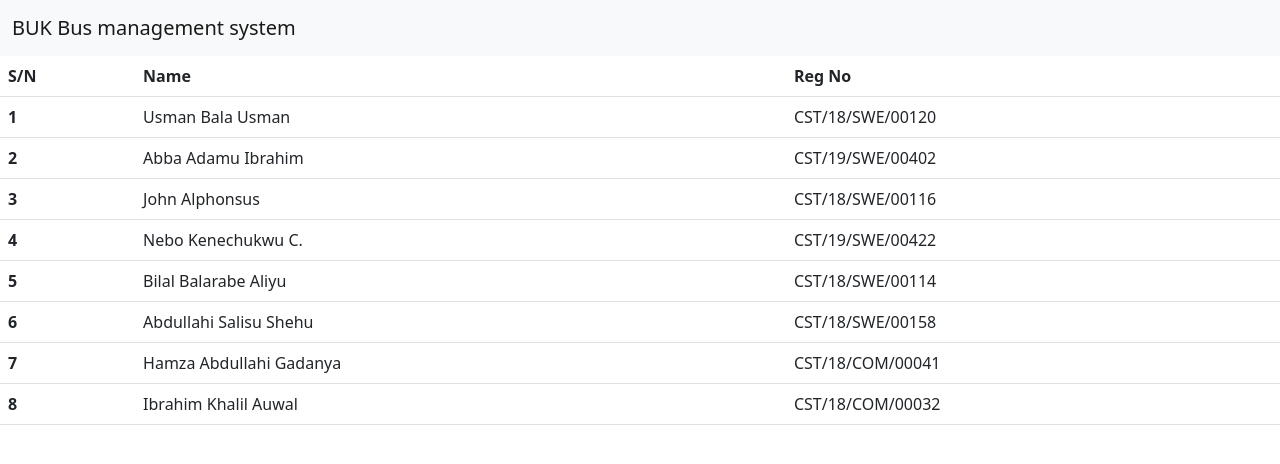
After one commit to usmanbala12/CSCproject, a Django app: page /participants/ in a window 1280 px wide. The commit adds this page. Shown: the top 464 px of the page. Run offline with Django 4.2, Linux system fonts and the light colour scheme.

Commit message:
made final changes

```diff
--- a/base/forms.py
+++ b/base/forms.py
@@ -18,13 +18,11 @@ def getChoices():
 
     return choices
 
-print(getChoices())
-
 
 class TicketForm(forms.Form):
     first_name = forms.CharField(max_length=15, widget=forms.TextInput(attrs={'class':'form-control'}))
     last_name = forms.CharField(max_length=15, widget=forms.TextInput(attrs={'class':'form-control'}))
-    vehicle = forms.ChoiceField(choices=getChoices(), required=True, widget=forms.Select(attrs={'class':'form-control'}))
+    vehicle = forms.ChoiceField(choices=getChoices, required=True, widget=forms.Select(attrs={'class':'form-control'}))
 
 class VehicleForm(ModelForm):
     class Meta:
--- a/base/templates/base/dashboard.html
+++ b/base/templates/base/dashboard.html
@@ -8,6 +8,7 @@
             <a class="nav-link" href='{% url "base:vehicles"%}'>Vehicles</a>
             <a class="nav-link" href='{% url "base:addvehicle"%}'>Add Vehicle</a>
             <a class="nav-link" href='{% url "base:createticket" %}'>Create Ticket</a>
+            <a class="nav-link" style='color:red' href='{% url "base:participants" %}'>participants</a>
         </div>
     </div>
     <div class="main">
--- /dev/null
+++ b/base/templates/base/participants.html
@@ -0,0 +1,54 @@
+{% extends 'base_generic.html' %}
+{% block content %}
+<table class="table">
+    <thead>
+      <tr>
+        <th scope="col">S/N</th>
+        <th scope="col">Name</th>
+        <th scope="col">Reg No</th>
+      </tr>
+    </thead>
+    <tbody>
+      <tr>
+        <th scope="row">1</th>
+        <td>Usman Bala Usman</td>
+        <td>CST/18/SWE/00120</td>
+      </tr>
+      <tr>
+        <th scope="row">2</th>
+        <td>Abba Adamu Ibrahim</td>
+        <td>CST/19/SWE/00402</td>
+      </tr>
+      <tr>
+        <th scope="row">3</th>
+        <td>John Alphonsus</td>
+        <td>CST/18/SWE/00116</td>
+      </tr>
+      <tr>
+        <th scope="row">4</th>
+        <td>Nebo Kenechukwu C.</td>
+        <td>CST/19/SWE/00422</td>
+      </tr>
+      <tr>
+        <th scope="row">5</th>
+        <td>Bilal Balarabe Aliyu</td>
+        <td>CST/18/SWE/00114</td>
+      </tr>
+      <tr>
+        <th scope="row">6</th>
+        <td>Abdullahi Salisu Shehu</td>
+        <td>CST/18/SWE/00158</td>
+      </tr>
+      <tr>
+        <th scope="row">7</th>
+        <td>Hamza Abdullahi Gadanya</td>
+        <td>CST/18/COM/00041</td>
+      </tr>
+      <tr>
+        <th scope="row">8</th>
+        <td>Ibrahim Khalil Auwal</td>
+        <td>CST/18/COM/00032</td>
+      </tr>
+    </tbody>
+  </table>
+{% endblock %}
--- a/base/urls.py
+++ b/base/urls.py
@@ -15,5 +15,6 @@ urlpatterns = [
     path('deletevehicle/<str:pk>', views.deleteVehicle, name='deleteVehicle'),
     path('updatevehicle/<str:pk>', views.updateVehicle, name='updateVehicle'),
     path('vehicles', views.vehicles, name='vehicles'),
-    path('printticket/<str:pk>', views.printTicket, name='printticket')
+    path('printticket/<str:pk>', views.printTicket, name='printticket'),
+    path('participants/', views.participantsList, name='participants'),
 ]
--- a/base/views.py
+++ b/base/views.py
@@ -12,14 +12,14 @@ from reportlab.pdfgen import canvas
 import qrcode
 
 # Create your views here.
-@login_required(login_url='login')
+@login_required(login_url='login/')
 def dashboard(request):
     tickets = Ticket.objects.all().count()
     buses = Bus.objects.all().count()
     context = {'tickets': tickets, 'buses': buses}
     return render(request, 'base/dashboard.html', context);
 
-@login_required(login_url='login')
+@login_required(login_url='login/')
 def createTicket(request):
     if request.method == 'POST':
         form = TicketForm(request.POST)
@@ -38,7 +38,7 @@ def createTicket(request):
     context = {'form': form, 'heading': 'create ticket'}
     return render(request, 'base/form.html', {'form': form})
 
-@login_required(login_url='login')
+@login_required(login_url='login/')
 def addVehicle(request):
     if request.method == 'POST':
         form = VehicleForm(request.POST)
@@ -55,7 +55,7 @@ def deleteVehicle(request, pk):
     vehicle.delete()
     return redirect('base:dashboard')
 
-@login_required(login_url='login')
+@login_required(login_url='login/')
 def updateVehicle(request, pk):
     bus = get_object_or_404(Bus, pk=pk)
     if request.method == 'POST':
@@ -67,20 +67,20 @@ def updateVehicle(request, pk):
     context = {'form': form, 'heading': 'update vehicle information'}
     return render(request, 'base/form.html', context)
 
-@login_required(login_url='login')
+@login_required(login_url='login/')
 def vehicles(request):
     vehicles = Bus.objects.all()
     context = {'vehicles': vehicles}
     return render(request, 'base/vehicleList.html', context)
 
 
-@login_required(login_url='login')
+@login_required(login_url='login/')
 def ticketList(request):
     tickets = Ticket.objects.all()
     context = {'tickets': tickets}
     return render(request, 'base/ticketlist.html', context)
 
-@login_required(login_url='login')
+@login_required(login_url='login/')
 def updateTicket(request, pk):
     ticket = get_object_or_404(Ticket, pk=pk)
     if request.method == 'POST':
@@ -97,13 +97,13 @@ def updateTicket(request, pk):
     context = {'form': form, 'heading': 'update ticket information'}
     return render(request, 'base/form.html', context)
 
-@login_required(login_url='login')
+@login_required(login_url='login/')
 def deleteTicket(request, pk):
     ticket = Ticket.objects.get(id=pk)
     ticket.delete()
     return redirect('dashboard')
 
-@login_required(login_url='login')
+@login_required(login_url='login/')
 def printTicket(request, pk):
     ticket = get_object_or_404(Ticket, pk=pk)
 
@@ -159,6 +159,9 @@ def loginPage(request):
     context = {}
     return render(request, 'base/login.html', context)
 
+def participantsList(request):
+    return render(request, 'base/participants.html')
+
 
 def logoutPage(request):
     logout(request)
```
Also changed, not shown: README.md (deleted), qrcode.png.
